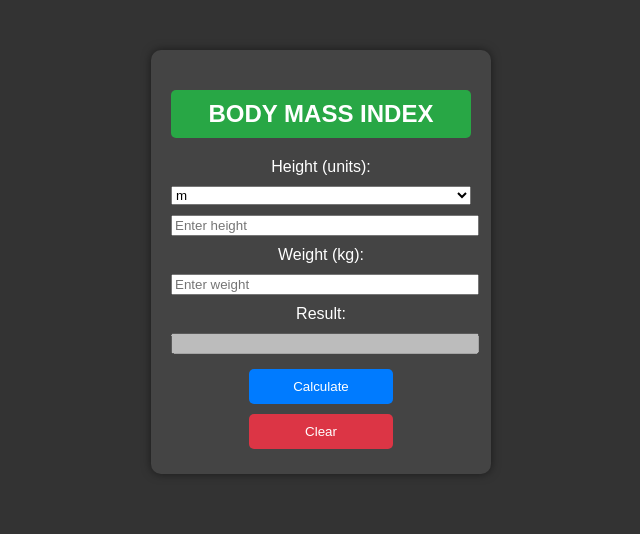
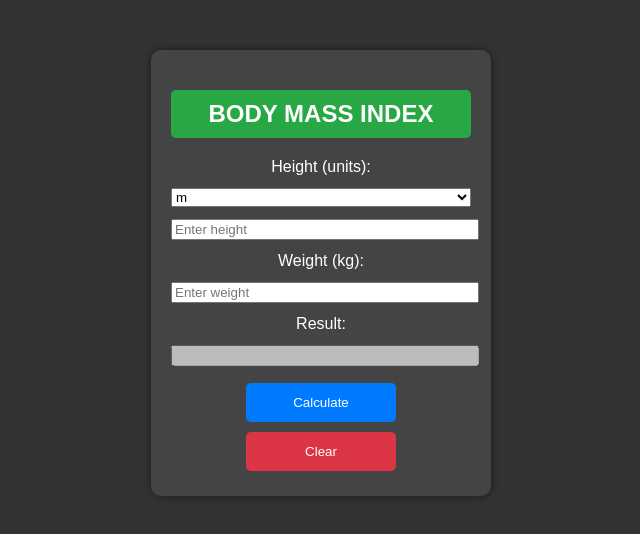
Before and after one commit to meahadi-hasan/Web-BMI-Calculator, a plain HTML site: page BMI-Calculator/index.html in a window 1280 px wide. Shown: the whole page, without its empty margins (319-959 px from the left). Drawn offline with Linux system fonts and the light colour scheme.

Commit message:
Update styles.css

```diff
--- a/BMI-Calculator/styles.css
+++ b/BMI-Calculator/styles.css
@@ -20,11 +20,11 @@ h2 {
 label, select, input {
     display: block;
     width: 100%;
-    margin: 10px 0;
+    margin: 12px 0;
 }
 button {
-    width: 48%;
-    padding: 10px;
+    width: 50%;
+    padding: 12px;
     margin: 5px;
     border: none;
     border-radius: 5px;
```
